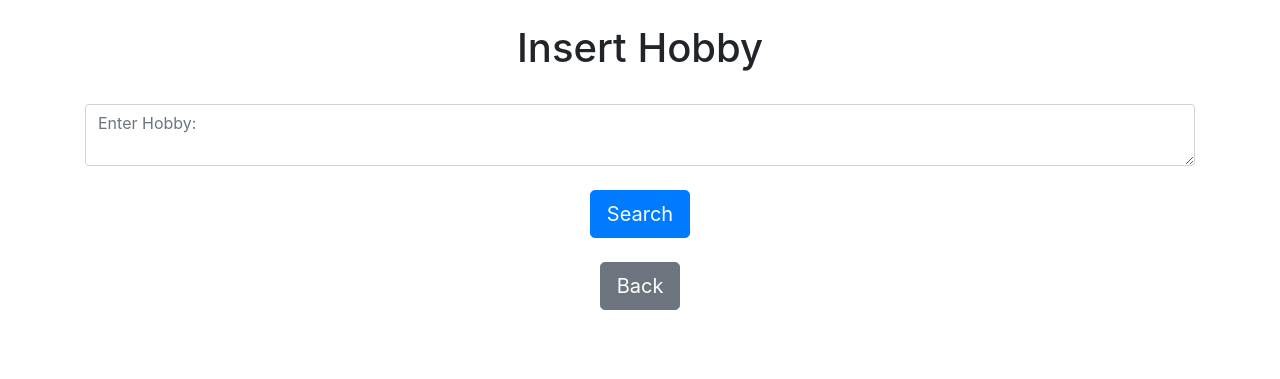
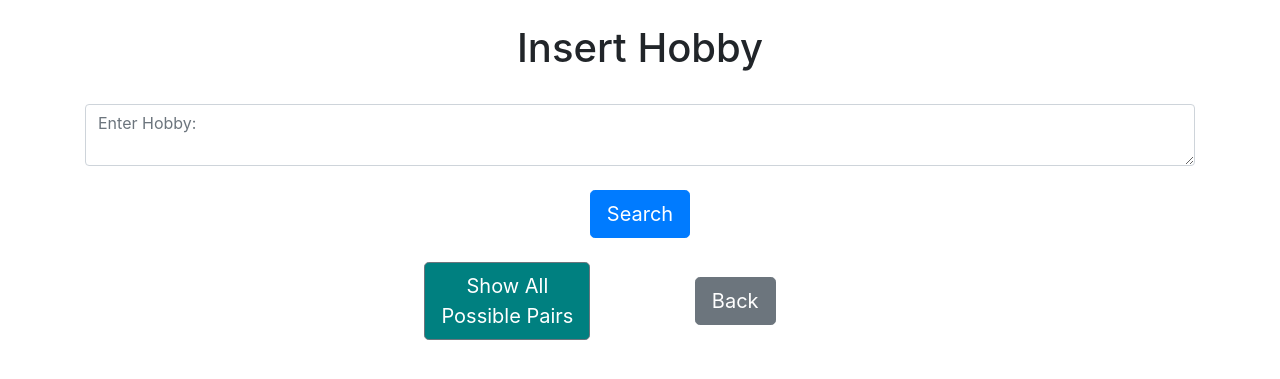
Before and after one commit to ImponedSoftware/COMP440Project1, a Flask app: page /hobby in a window 1280 px wide. Shown: the part 56-435 px from the top of the page. Run offline with Flask 2, Linux system fonts and the light colour scheme; the visitor is signed in with stand-in values (Sample User, id 1); some libraries are stand-ins or nearby versions.

Commit message:
Added second method for hobby query

```diff
--- a/website/templates/hobby.html
+++ b/website/templates/hobby.html
@@ -20,7 +20,11 @@
       </form>
 
     <br />
-    <div style="text-align: center;">
+    <div style="text-align: center; margin-left: -80px;">
+      <a href="/hobby_pairs"
+        ><button type="button" class="btn btn-lg btn-secondary" style="background-color: teal; margin-right: 100px;">Show All <br> Possible Pairs</button></a
+      >
+
       <a href="/stats"
         ><button type="button" class="btn btn-lg btn-secondary">Back</button></a
       >
--- a/website/templates/table_hobby.html
+++ b/website/templates/table_hobby.html
@@ -18,7 +18,7 @@
             <tr>
                 <th style="text-decoration: underline;">User 1</th>
                 <th style="text-decoration: underline;">User 2</th>
-                <th style="text-decoration: underline;">Common Hobby</th>
+                <th style="text-decoration: underline;">Common Hobby/Hobbies</th>
             </tr>
             </thead>
 
--- a/website/views.py
+++ b/website/views.py
@@ -393,7 +393,7 @@ def following_page():
             #    flash(results[0], category='success')
     return render_template("following_page.html", users=current_user)
 
-# List a user pair (A, B) such that they have at least one common hobby
+# (By input) List a user pair (A, B) such that they have at least one common hobby
 @views.route("/hobby", methods=['GET','POST'])
 @login_required
 def hobby_check():
@@ -410,6 +410,24 @@ def hobby_check():
             flash("No users has the same hobby.", category='error')
         else:
             return render_template("table_hobby.html", value=result)
+
+    return render_template("hobby.html", users=current_user)
+
+# (Automatically) List a user pair (A, B) such that they have at least one common hobby
+@views.route("/hobby_pairs")
+@login_required
+def hobby_pairs():
+    cursor = mydb.cursor()
+    query = "SELECT A, B, GROUP_CONCAT(same_hobby SEPARATOR ', ') AS Common_hobby FROM (SELECT a.username A, b.username B, h2.hobbyText AS same_hobby FROM users a INNER JOIN users b INNER JOIN hobby h1 INNER JOIN hobby h2 ON h2.userId > h1.userId AND h2.hobbyText = h1.hobbyText WHERE a.id=h1.userId AND b.id=h2.userId GROUP BY a.username, b.username, h2.hobbyText HAVING COUNT(*) >= 1 ORDER BY a.username asc) AS table1 GROUP BY A, B;"
+    result = cursor.execute(query)
+    result = cursor.fetchall()
+    mydb.commit()
+    cursor.close()
+
+    if not result:
+        flash("No pairs.", category='error')
+    else:
+        return render_template("table_hobby.html", value=result)
 
     return render_template("hobby.html", users=current_user)
 
```
